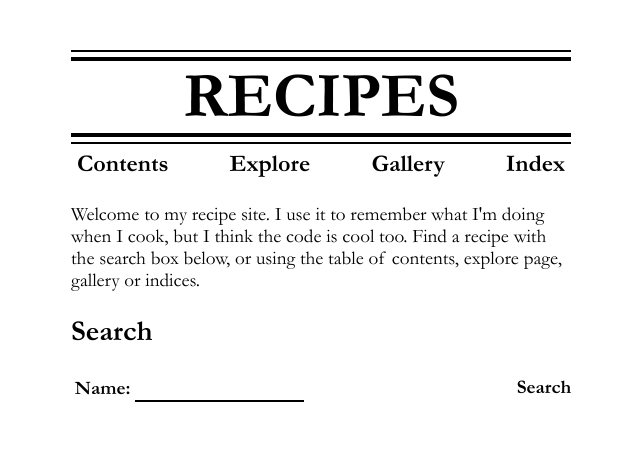
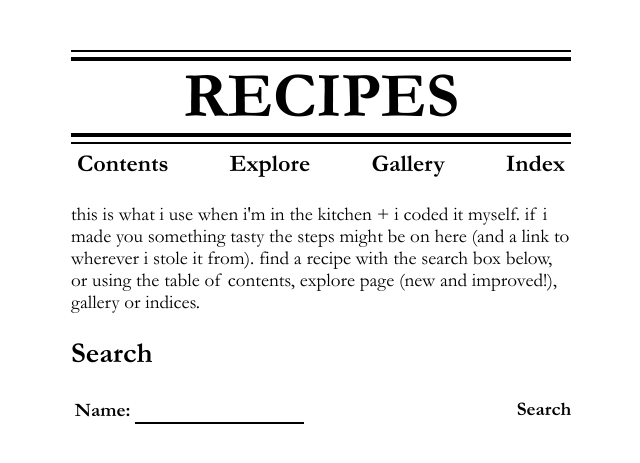
Before and after one commit to alexander-russell/recipes2, a Django app: template recipes2/templates/recipes2/home/index.html in a window 1280 px wide. Shown: the top 463 px of the page, without its empty margins (319-959 px from the left). Run offline with Django 3.2, Linux system fonts and the light colour scheme; the template is opened without the code that fills it, so the values that code supplies are empty.

Commit message:
Update home page message

```diff
--- a/recipes2/templates/recipes2/home/index.html
+++ b/recipes2/templates/recipes2/home/index.html
@@ -30,7 +30,7 @@
         </li>
       </ul>
     </nav>
-    <section class="welcome">Welcome to my recipe site. I use it to remember what I'm doing when I cook, but I think the code is cool too. Find a recipe with the search box below, or using the table of contents, explore page, gallery or indices.</section>
+    <section class="welcome">this is what i use when i'm in the kitchen + i coded it myself. if i made you something tasty the steps might be on here (and a link to wherever i stole it from). find a recipe with the search box below, or using the table of contents, explore page (new and improved!), gallery or indices.</section>
     <section class="search">
       <h2>Search</h2>
       <div class="form recipe-searchbox">
```
